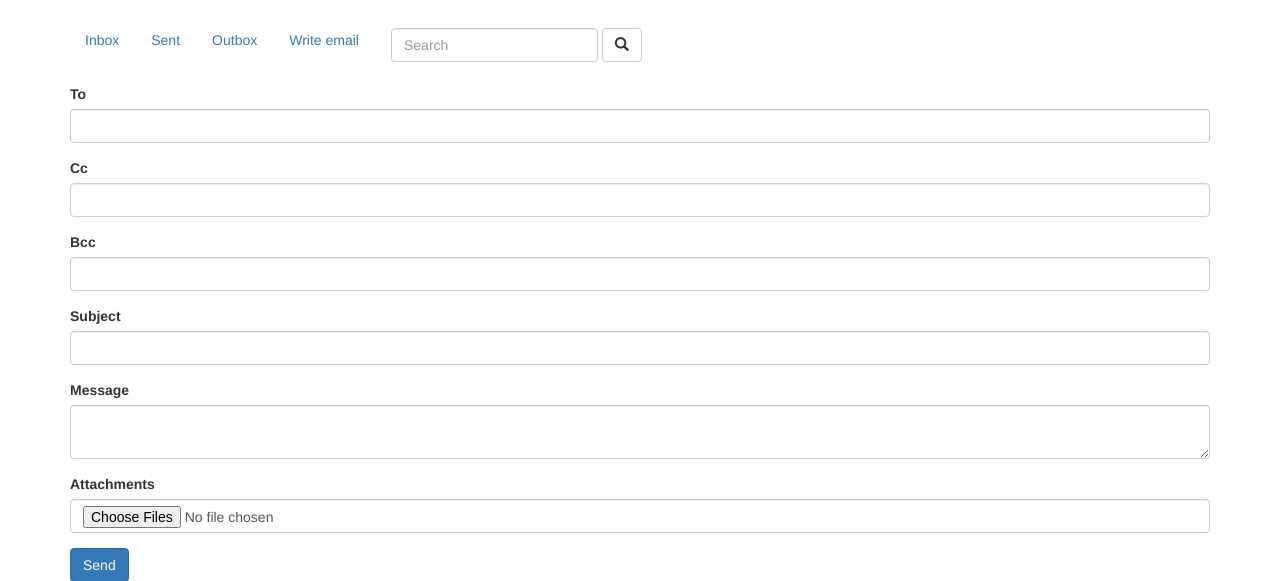
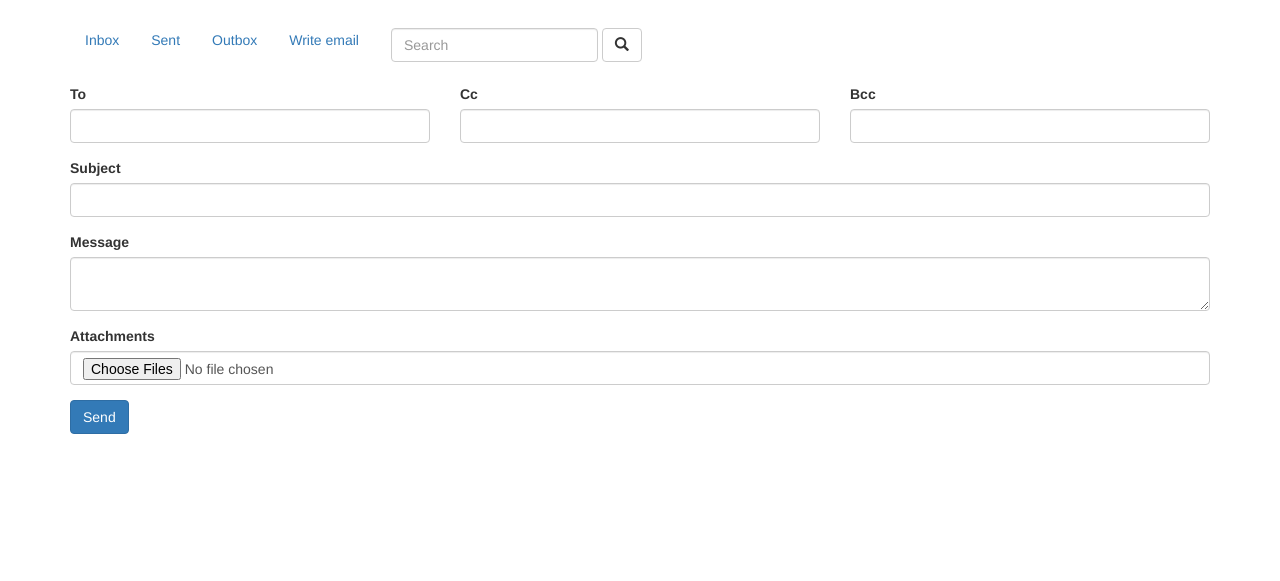
Before and after one commit to ascoderu/lokole, a Flask app: template ca/ascoderu/lokole/web/templates/email_new.html in a window 1280 px wide. Shown: the part 52-633 px from the top of the page. Run offline with Flask 2, Linux system fonts and the light colour scheme; tables that the repository leaves empty hold one stand-in row (values such as "Sample post"); the template is opened without the code that fills it: values that come from a table or form of the project are taken from there, most other values are stand-ins (such as "Sample title", 1, 10 or a date in 2020); parts of the project's set-up code (start-up, migrations or seed data) failed here and were passed over; some libraries are stand-ins or nearby versions.

Commit message:
Make CC and BCC take up less space on email form

```diff
--- a/ca/ascoderu/lokole/web/templates/email_new.html
+++ b/ca/ascoderu/lokole/web/templates/email_new.html
@@ -10,9 +10,11 @@
 <form action="{{ url_for('email_new') }}" method="post" name="{{ form.name }}" enctype="multipart/form-data">
   {{ form.hidden_tag() }}
 
-  {{ render_field(form.to, _('To')) }}
-  {{ render_field(form.cc, _('Cc')) }}
-  {{ render_field(form.bcc, _('Bcc')) }}
+  <div class="row">
+    <div class="col-sm-12 col-md-4">{{ render_field(form.to, _('To')) }}</div>
+    <div class="col-sm-12 col-md-4">{{ render_field(form.to, _('Cc')) }}</div>
+    <div class="col-sm-12 col-md-4">{{ render_field(form.to, _('Bcc')) }}</div>
+  </div>
   {{ render_field(form.subject, _('Subject')) }}
   {{ render_field(form.body, _('Message')) }}
   {{ render_field(form.attachments, _('Attachments')) }}
```
